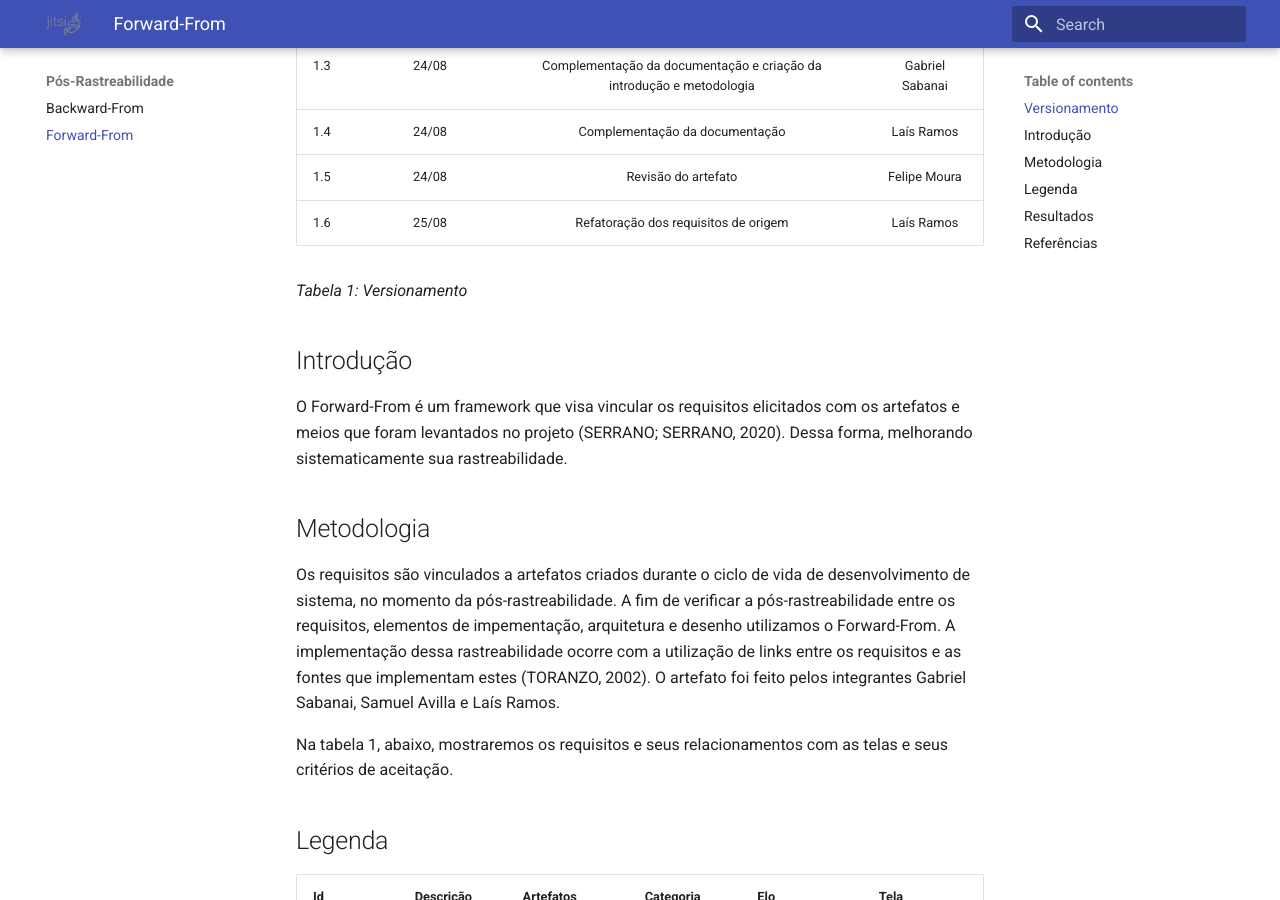
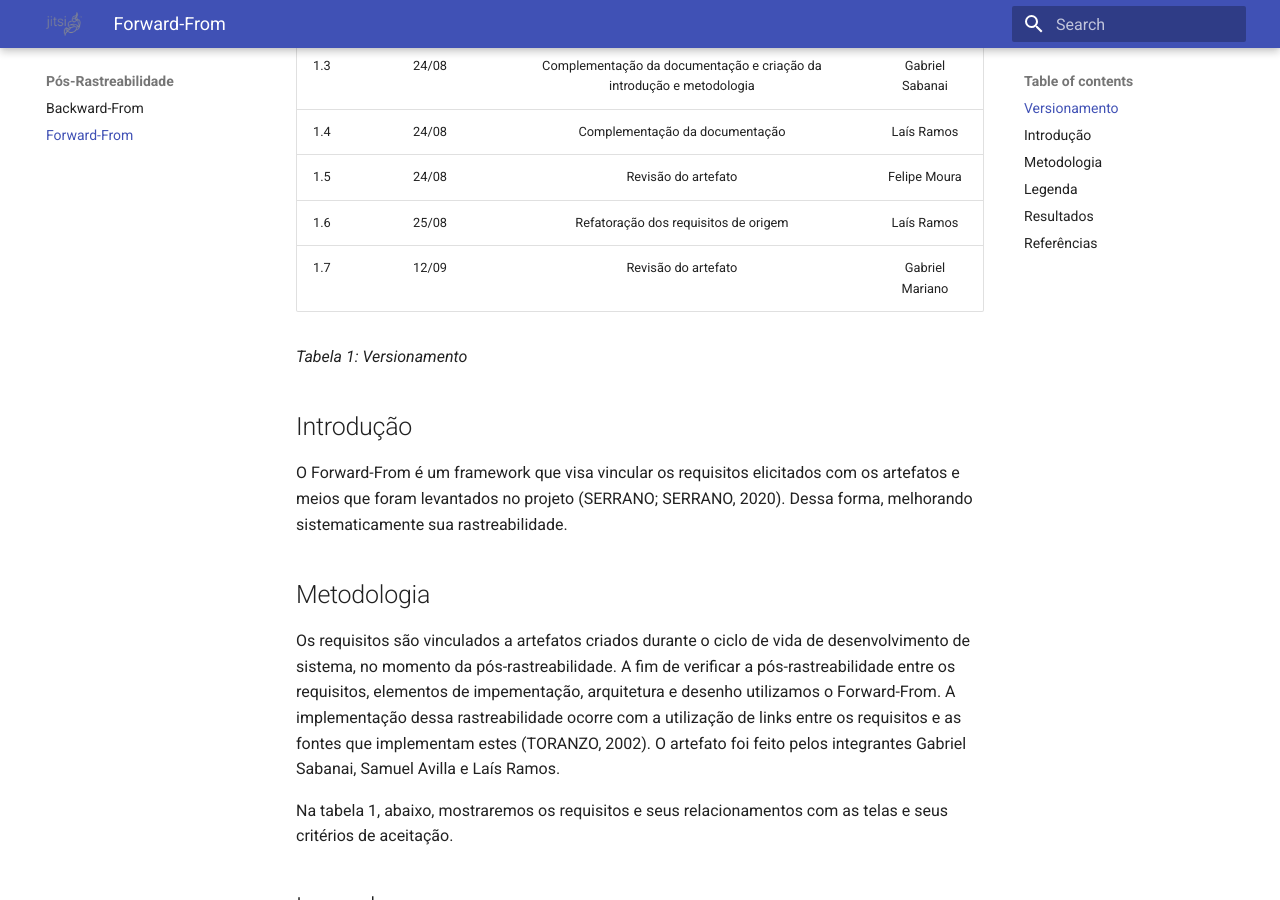
Before and after one commit to gabrielm2q/2022.1-Jitsi-Meet, an MkDocs documentation site: the page built from docs/posRastreabilidade/forwardFrom.md, in a window 1280 px wide and 900 px high, scrolled down 438 px. Built offline with MkDocs 1.6.1 and Material for MkDocs 9.7.7, drawn with Linux system fonts in a browser that asks for light colours.

Commit message:
:memo: revisao

```diff
--- a/docs/posRastreabilidade/forwardFrom.md
+++ b/docs/posRastreabilidade/forwardFrom.md
@@ -11,6 +11,7 @@
 | 1.4    | 24/08 | Complementação da documentação | Laís Ramos      |
 | 1.5    | 24/08 |       Revisão do artefato      | Felipe Moura    |
 | 1.6    | 25/08 | Refatoração dos requisitos de origem | Laís Ramos    |
+| 1.7    | 12/09 |       Revisão do artefato      | Gabriel Mariano    |
 
 _Tabela 1: Versionamento_
 
```
